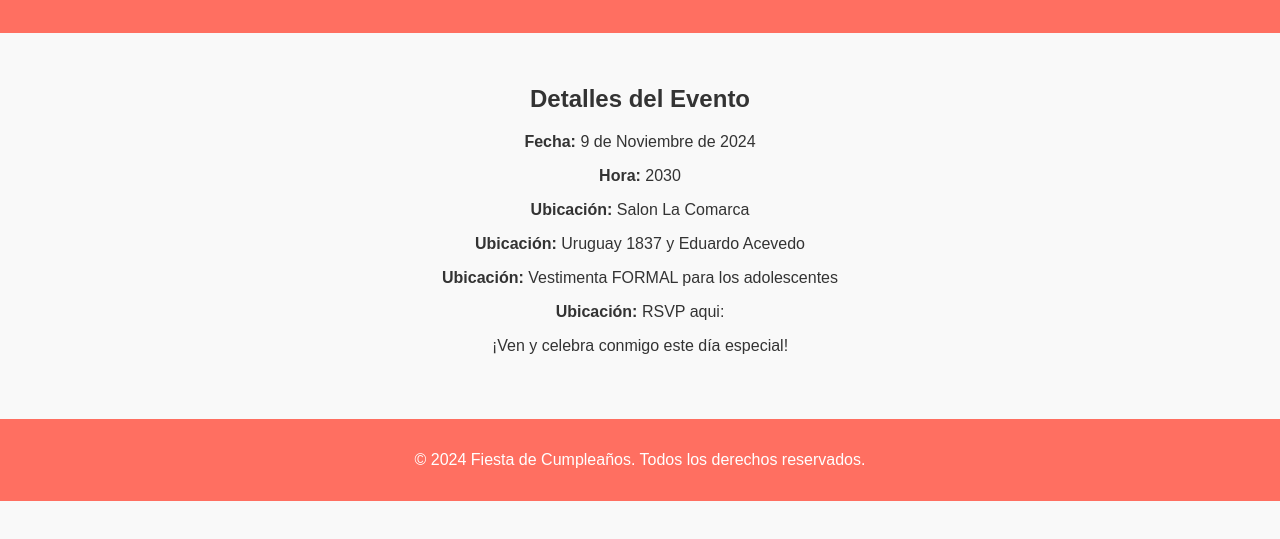
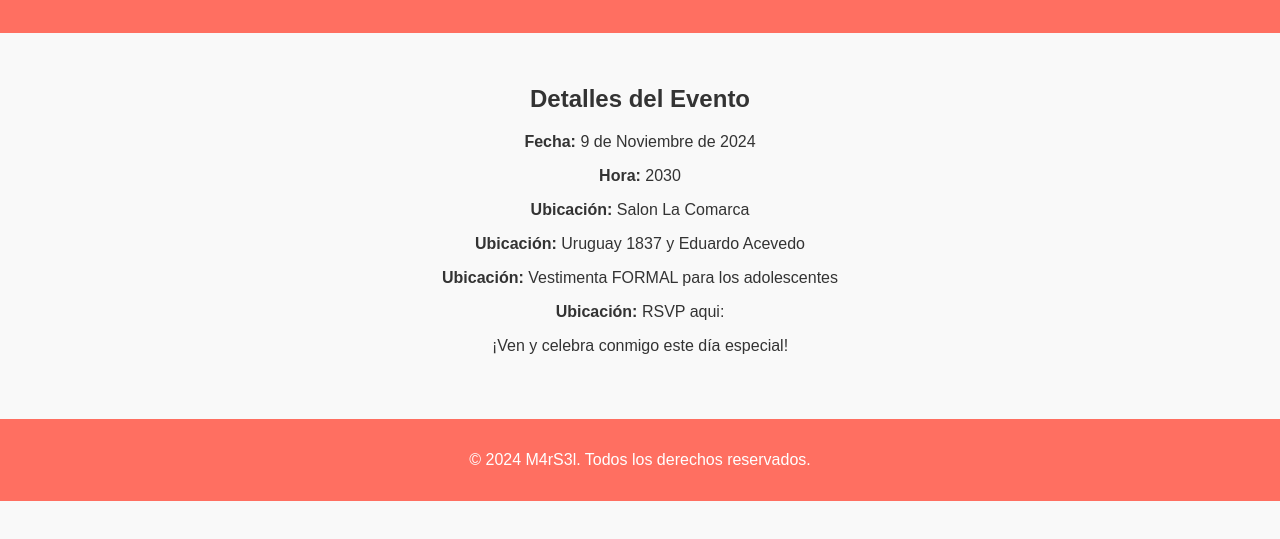
Before and after one commit to marcelFernandez23/xvgael, a plain HTML site: page index.html in a window 1280 px wide. Shown: the part 111-650 px from the top of the page. Drawn offline with Linux system fonts and the light colour scheme.

Commit message:
Update index.html

```diff
--- a/index.html
+++ b/index.html
@@ -25,7 +25,7 @@
     </main>
 
     <footer>
-        <p>&copy; 2024 Fiesta de Cumpleaños. Todos los derechos reservados.</p>
+        <p>&copy; 2024 M4rS3l. Todos los derechos reservados.</p>
     </footer>
 </body>
 </html>
```
